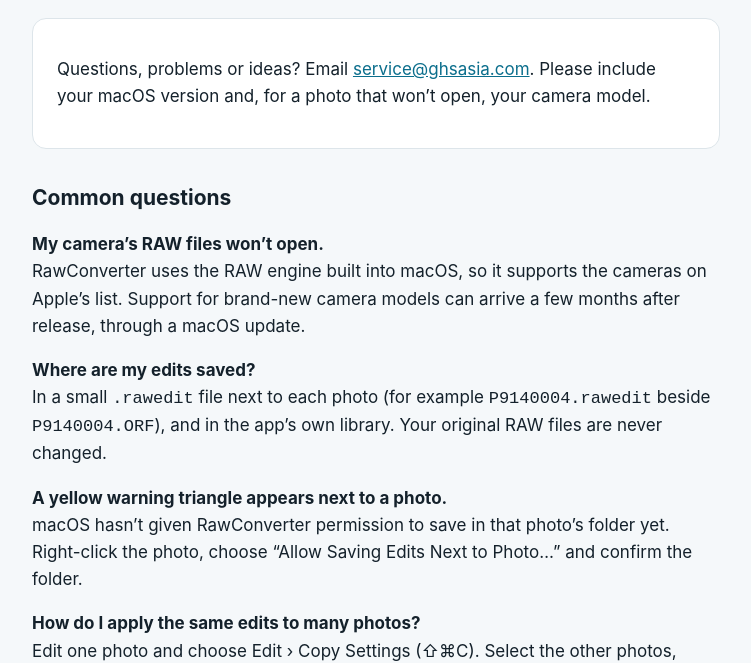
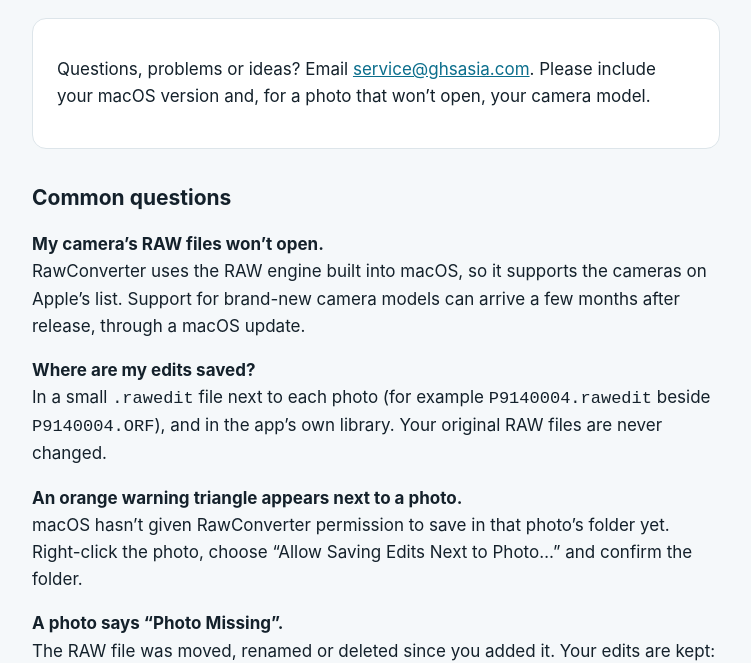
Before and after one commit to Knarf53My/rawconverter-site, a plain HTML site: page support.html in a window 1280 px wide. Shown: the part 142-805 px from the top of the page, without its empty margins (264-1015 px from the left). Drawn offline with Linux system fonts and the light colour scheme.

Commit message:
Update support and home pages for Defringe, histogram, Info window and Photo Missing
Co-Authored-By: Claude Opus 5.5 <noreply@anthropic.com>

```diff
--- a/support.html
+++ b/support.html
@@ -26,8 +26,11 @@
   <p><strong>Where are my edits saved?</strong><br>
   In a small <code>.rawedit</code> file next to each photo (for example <code>P9140004.rawedit</code> beside <code>P9140004.ORF</code>), and in the app’s own library. Your original RAW files are never changed.</p>
 
-  <p><strong>A yellow warning triangle appears next to a photo.</strong><br>
+  <p><strong>An orange warning triangle appears next to a photo.</strong><br>
   macOS hasn’t given RawConverter permission to save in that photo’s folder yet. Right-click the photo, choose “Allow Saving Edits Next to Photo…” and confirm the folder.</p>
+
+  <p><strong>A photo says “Photo Missing”.</strong><br>
+  The RAW file was moved, renamed or deleted since you added it. Your edits are kept: click “Locate…” and pick the file in its new place.</p>
 
   <p><strong>How do I apply the same edits to many photos?</strong><br>
   Edit one photo and choose Edit › Copy Settings (⇧⌘C). Select the other photos, choose Edit › Paste Settings… (⇧⌘V) and tick the groups you want to paste.</p>
```
Also changed, not shown: index.html (+3 -0 lines).
